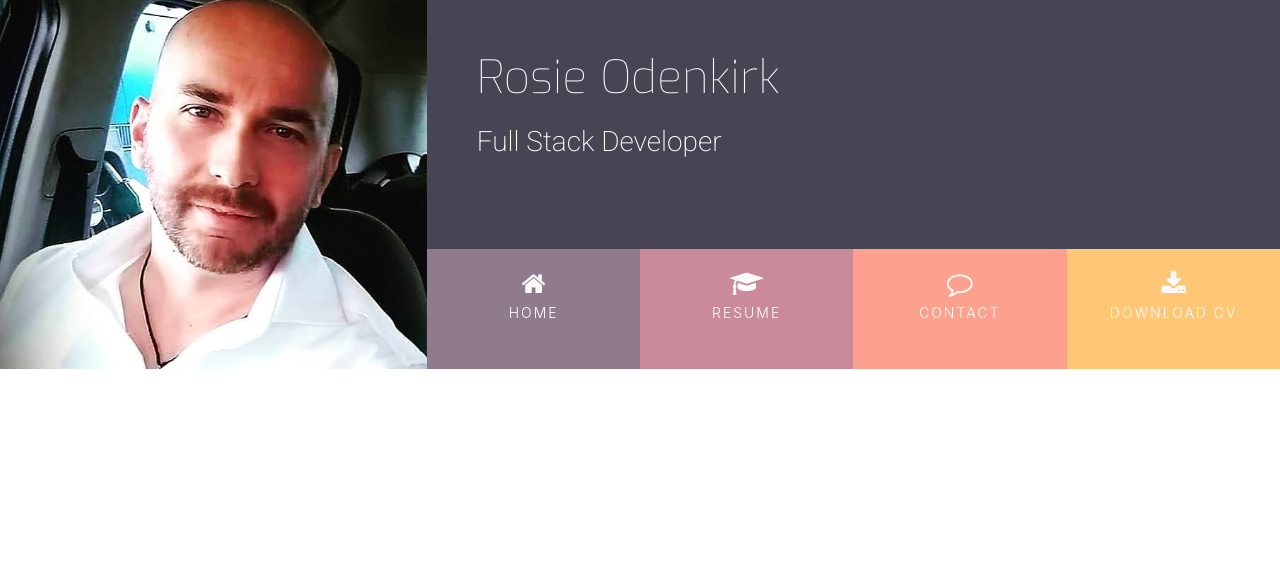
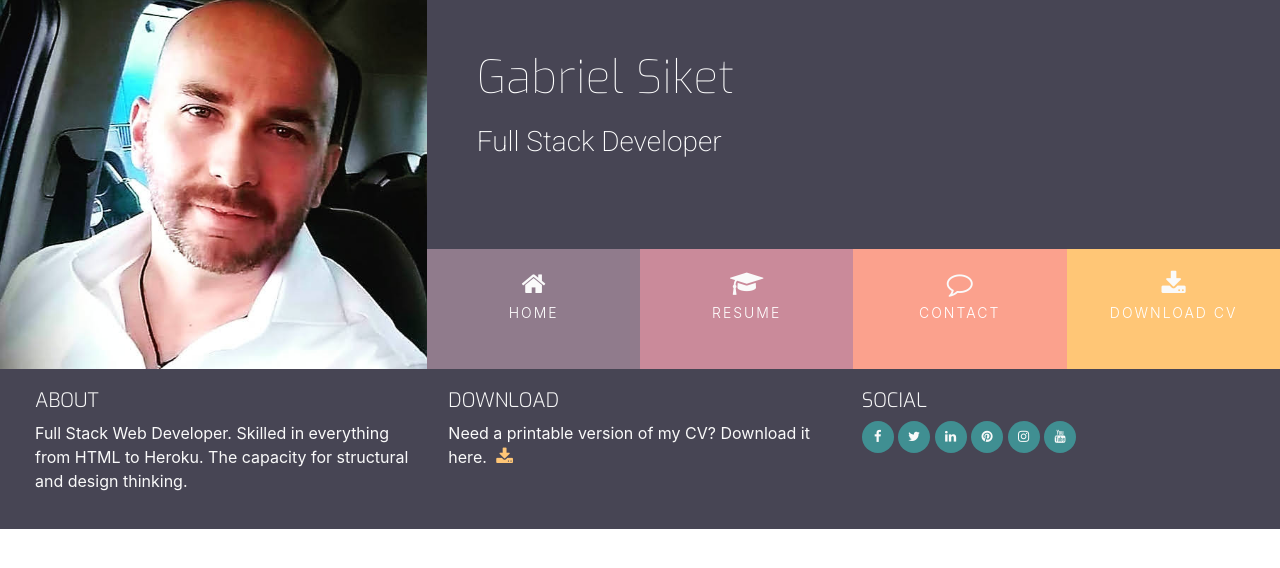
Before and after one commit to GabrielSiket/CV, a plain HTML site: page index.html in a window 1280 px wide. Drawn offline with nearby package versions, Linux system fonts and the light colour scheme.

Commit message:
add footer

```diff
--- a/assets/css/style.css
+++ b/assets/css/style.css
@@ -20,6 +20,29 @@
 
 .ui-menu-color-download {
     background-color: #FFC676;
+}
+
+/* ----------------------------------------Special paddings/margins/text */
+
+h1,
+h2,
+h3,
+h4 {
+    margin: 0;
+}
+
+.uppercase {
+    text-transform: uppercase;
+}
+
+.general-sub {
+    font-family: "Exo", sans-serif;
+    font-weight: 300;
+    color: #fafafa;
+}
+
+.inline-block {
+    display: inline-block;
 }
 
 /*--------------------------------------------Heading*/
@@ -114,3 +137,55 @@ header {
     background: rgba(71, 69, 84, 0.5);
     height: 120px;
 }
+
+/* ----------------------------------------Footer */
+
+footer {
+    background-color: #474554;
+    color: #fafafa;
+    min-height: 120px;
+    margin: 0;
+}
+
+.cv-pdf i {
+    font-size: 18px;
+    color: #FFC676;
+    text-align: center;
+    padding-left: 5px;
+    transition: all 0.35s ease-in-out;
+    -moz-transition: all 0.35s ease-in-out;
+    -webkit-transition: all 0.35s ease-in-out;
+    -o-transition: all 0.35s ease-in-out;
+}
+
+.cv-pdf i:hover {
+    color: #FF00FF;
+}
+
+.social-links {
+    padding-bottom: 15px;
+}
+
+.social-links li a i {
+    width: 32px;
+    height: 32px;
+    padding: 12px 0;
+    border-radius: 50%;
+    font-size: 13px;
+    line-height: 7px;
+    text-align: center;
+    color: #fafafa;
+    background: #408F92;
+    transition: all 0.35s ease-in-out;
+    -moz-transition: all 0.35s ease-in-out;
+    -webkit-transition: all 0.35s ease-in-out;
+    -o-transition: all 0.35s ease-in-out;
+}
+
+.social-links li a i:hover {
+    background: #FF00FF;
+}
+
+#footer-details {
+    padding: 20px;
+}
--- a/index.html
+++ b/index.html
@@ -17,7 +17,7 @@
             <div class="col-md-8">
                 <div class="row no-gutters bg-color-name-title">
                     <div class="col heading">
-                        <h1 class="name">Rosie Odenkirk</h1>
+                        <h1 class="name">Gabriel Siket</h1>
                         <h2 class="title"> Full Stack Developer</h2>
                     </div>
                 </div>
@@ -45,8 +45,66 @@
     <section>
 
     </section>
-    <footer>
-
+    <footer class="container-fluid">
+        <div id="footer-details" class="row">
+            <div class="col-sm-4">
+                <h5 class="uppercase general-sub">About</h5>
+                <p class="inline-block">
+                    Full Stack Web Developer. Skilled in everything from HTML to Heroku. The capacity for structural and design thinking.
+                </p>
+            </div>
+            <div class="col-sm-4">
+                <h5 class="uppercase general-sub">Download</h5>
+                <p class="inline-block">
+                    Need a printable version of my CV? Download it here.
+                    <a href="#" target="_blank" class="cv-pdf">
+                        <i class="fa fa-download" aria-hidden="true"></i>
+                        <span class="sr-only">Download link.</span>
+                    </a>
+                </p>
+            </div>
+            <div class="col-sm-4">
+                <h5 class="uppercase general-sub">Social</h5>
+                <ul class="list-inline social-links">
+                    <li class="list-inline-item">
+                        <a target="_blank" href="#">
+                            <i class="fa fa-facebook" aria-hidden="true"></i>
+                            <span class="sr-only">Facebook</span>
+                        </a>
+                    </li>
+                    <li class="list-inline-item">
+                        <a target="_blank" href="#">
+                            <i class="fa fa-twitter" aria-hidden="true"></i>
+                            <span class="sr-only">Twitter</span>
+                        </a>
+                    </li>
+                    <li class="list-inline-item">
+                        <a target="_blank" href="#">
+                            <i class="fa fa-linkedin" aria-hidden="true"></i>
+                            <span class="sr-only">LinkedIn</span>
+                        </a>
+                    </li>
+                    <li class="list-inline-item">
+                        <a target="_blank" href="#">
+                            <i class="fa fa-pinterest" aria-hidden="true"></i>
+                            <span class="sr-only">Pinterest</span>
+                        </a>
+                    </li>
+                    <li class="list-inline-item">
+                        <a target="_blank" href="#">
+                            <i class="fa fa-instagram" aria-hidden="true"></i>
+                            <span class="sr-only">Instagram</span>
+                        </a>
+                    </li>
+                    <li class="list-inline-item">
+                        <a target="_blank" href="#">
+                            <i class="fa fa-youtube" aria-hidden="true"></i>
+                            <span class="sr-only">YouTube</span>
+                        </a>
+                    </li>
+                </ul>
+            </div>
+        </div>
     </footer>
 </body>
 </html>
```
